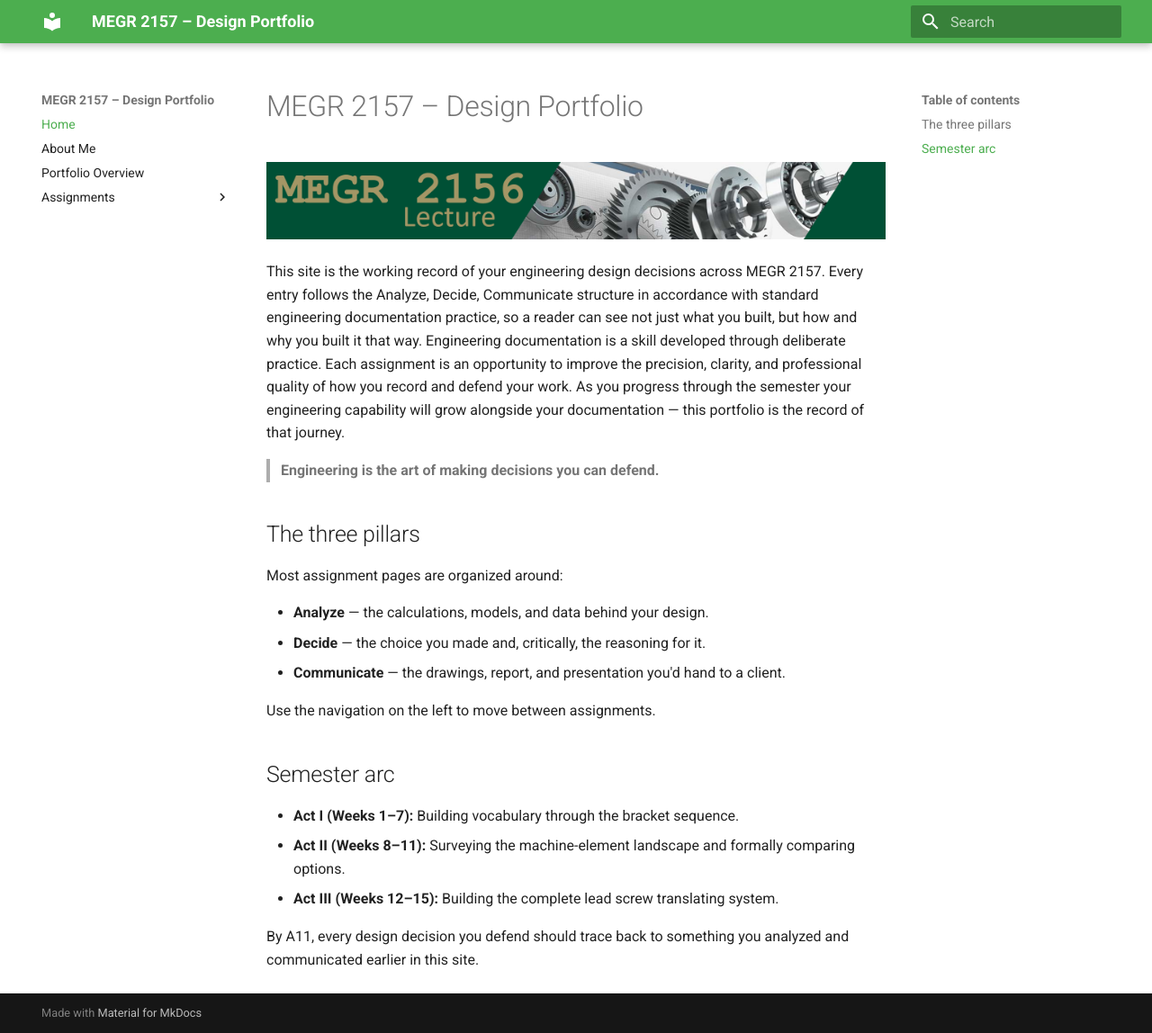
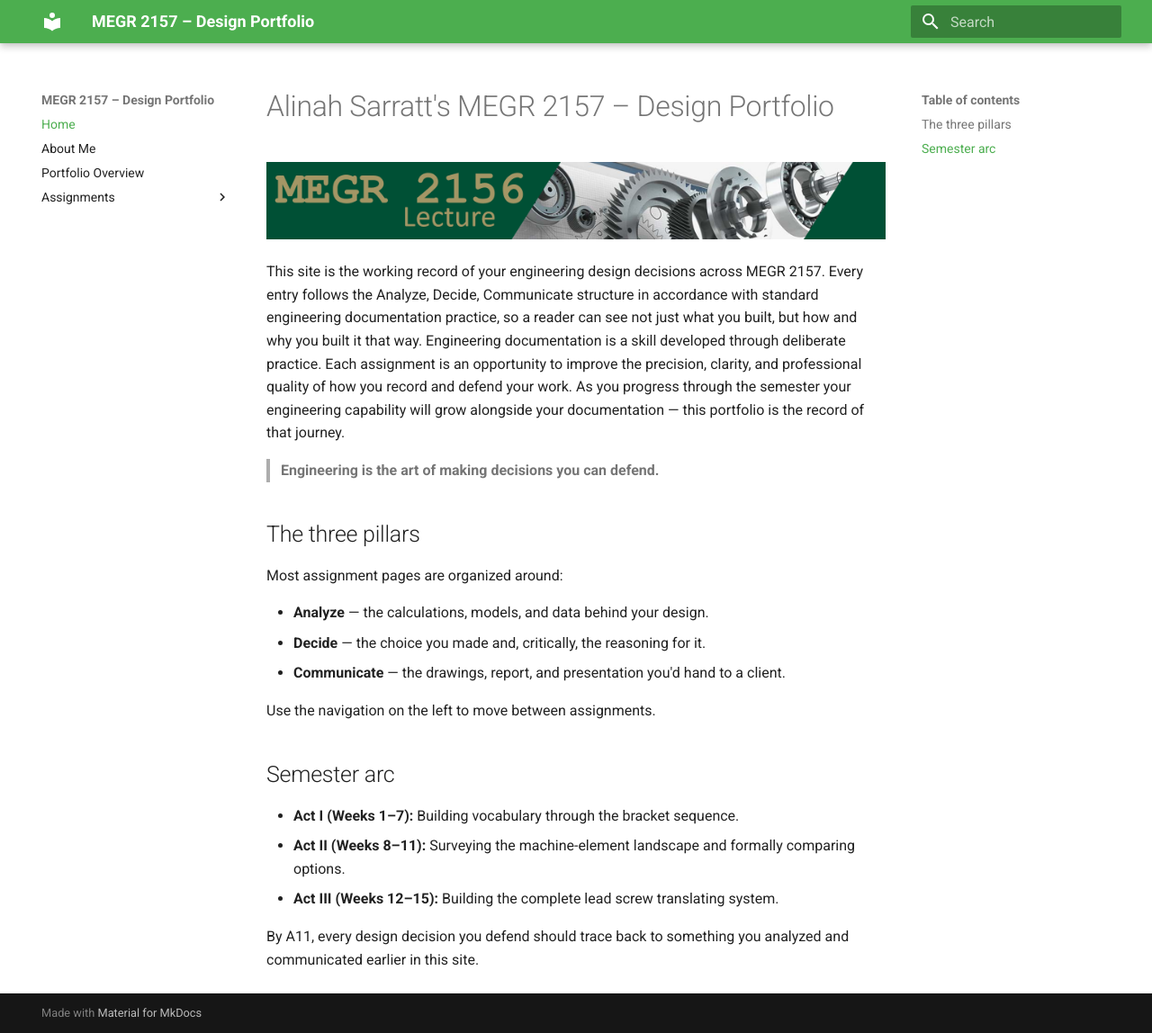
Before and after one commit to alinahsarratt/megr2157-portfolio, an MkDocs documentation site: the page built from docs/index.md, in a window 1280 px wide and 1148 px high. Shown: the whole window at 90% size. Built offline with MkDocs 1.6.1 and Material for MkDocs 9.7.7, drawn with Linux system fonts in a browser that asks for light colours.

Commit message:
Change portfolio title to Alinah Sarratt's MEGR 2157
Updated the title of the design portfolio to include the author's name.

```diff
--- a/docs/index.md
+++ b/docs/index.md
@@ -1,4 +1,4 @@
-# MEGR 2157 – Design Portfolio
+# Alinah Sarratt's MEGR 2157 – Design Portfolio
 
 ![MEGR 2156-7 Title](MEGR2156title.png)
 
```
